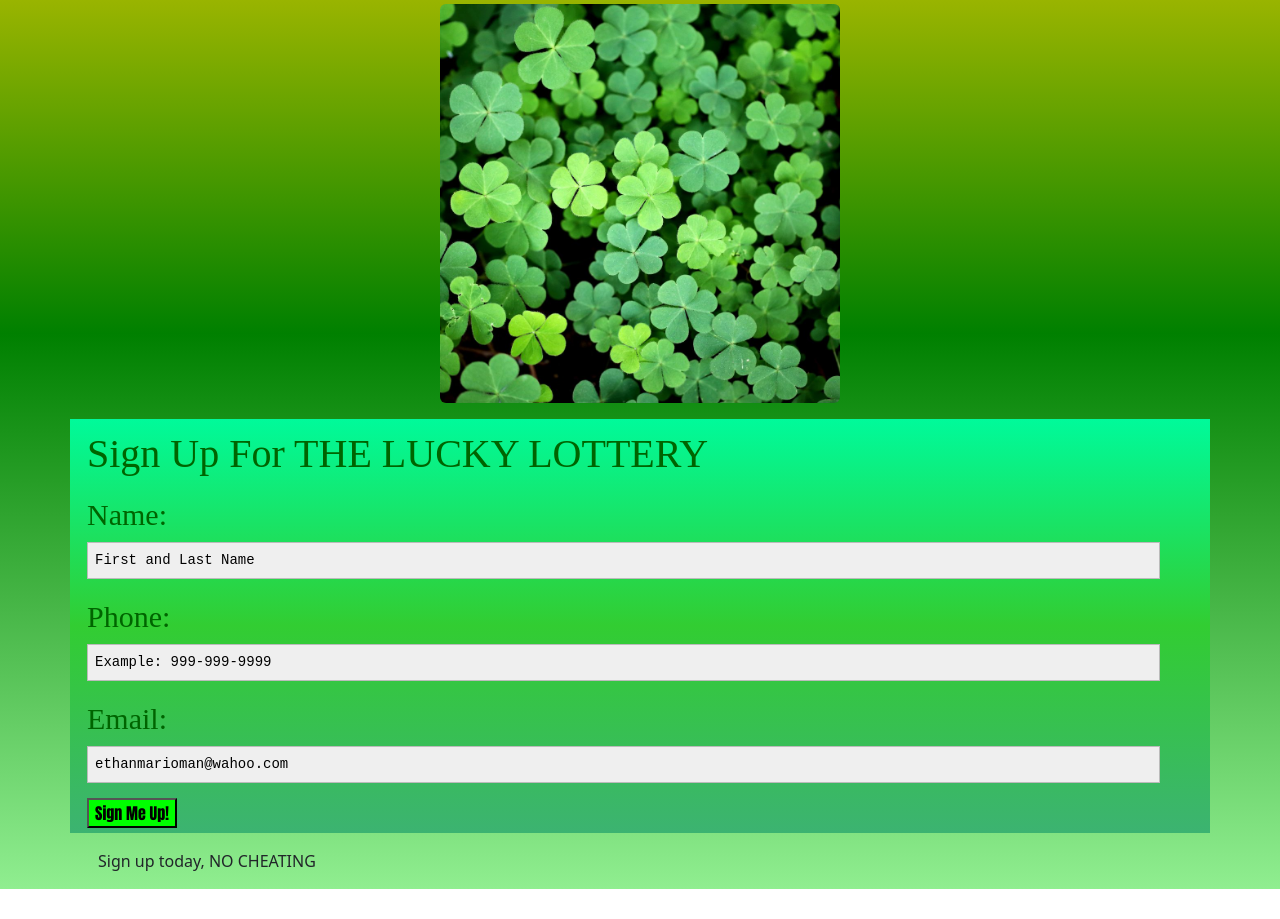
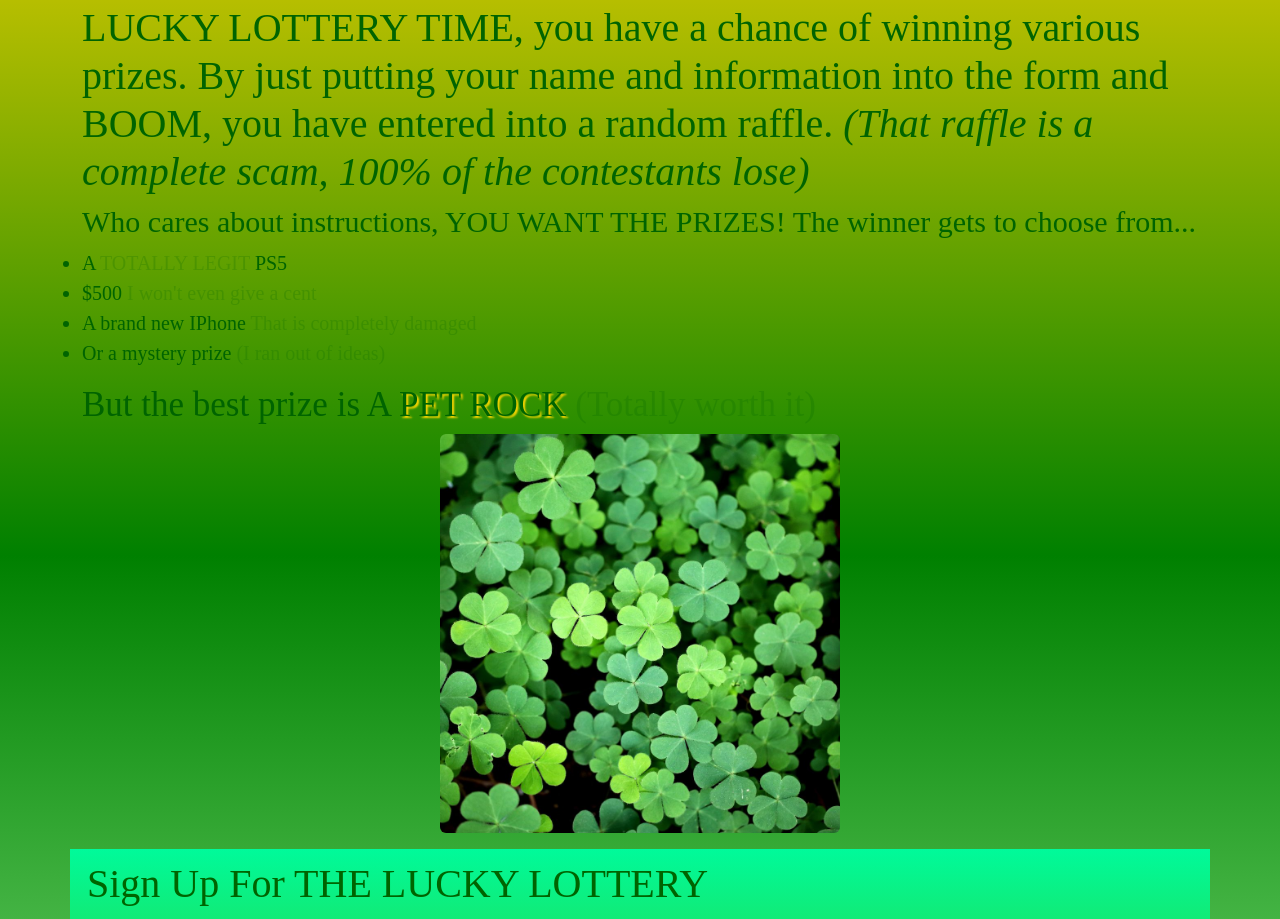
Before and after one commit to ooomega55/Weekly-Website-3-Lucky-Lottery, a plain HTML site: page index.html in a window 1280 px wide. Shown: the part 222-1141 px from the top of the page. Before the commit the page ends 1111 px from the top, so only its background shows below. Drawn offline with nearby package versions, Linux system fonts and the light colour scheme.

Commit message:
final commit

```diff
--- a/index.html
+++ b/index.html
@@ -26,6 +26,22 @@
       </div>
     </header>
 
+<div class="row instructions">
+  <h1>LUCKY LOTTERY TIME, you have a chance of winning various prizes. By just putting your name and information into the form and BOOM, you have entered into a random raffle. <i>(That raffle is a complete scam, 100% of the contestants lose)</i></h1>
+</div>
+
+<div class="row">
+  <h2 class="prizes">Who cares about instructions, YOU WANT THE PRIZES! The winner gets to choose from...</h2>
+  <ul>
+    <li>A <span class="prizeopacity">TOTALLY LEGIT</span> PS5</li>
+    <li>$500 <span class="prizeopacity">I won't even give a cent</span></li>
+    <li>A brand new IPhone <span class="prizeopacity">That is completely damaged</span></li>
+    <li>Or a mystery prize <span class="prizeopacity">(I ran out of ideas)</span></li>
+  </ul>
+
+  <h1 class="petrock">But the best prize is A <span class="petrockshadow">PET ROCK</span> <span class="prizeopacity">(Totally worth it)</span></h1>
+</div>
+
 <div class="hover15 column row">
   <div>
     <figure><img src="clover.jpg" class="d-block mx-auto img-fluid rounded text-center" width="400px"/></figure>
@@ -51,14 +67,14 @@
             <input id="webField" name="webField" type="text" class="textfield fillbox" value="ethanmarioman@wahoo.com"
               onfocus="clearWeb();" onblur="resetWeb();" />
 
-            <input class="signupbtn" id="submit" type="submit" name="submit" value="Sign Me Up!" onfocus="alertSignUp();" />
+            <input class="signupbtn" id="submit" type="submit" name="submit" value="Sign Me Up!" onfocus="alertSignUp();" onblur="resetAlert();" />
           </fieldset>
         </form>
       </div>
     </main>
   </div>
     <footer>
-      <div class="contentWrapper p-3">
+      <div class="contentWrapper p-3 nocheating">
         Sign up today, NO CHEATING
       </div>
     </footer>
--- a/style.css
+++ b/style.css
@@ -1,5 +1,33 @@
 body {
   background-image: linear-gradient(gold, green, lightgreen);
+}
+
+li {
+  font-size: 20px;
+  font-family: cochin;
+  color: darkgreen;
+}
+
+.instructions{
+  font-size: 35px;
+  font-family: cochin;
+  color: darkgreen;
+}
+
+.prizes{
+  font-size: 30px;
+  font-family: cochin;
+  color: darkgreen;
+}
+
+.petrock{
+  font-size: 35px;
+  font-family: cochin;
+  color: darkgreen;
+}
+
+.petrockshadow{
+  text-shadow: 2px 2px 2px gold;
 }
 
 .fillbox{
@@ -50,7 +78,17 @@ body {
   color: darkgreen;
 }
 
-/*Image animation fix needed*/
+.nocheating {
+  font-size: 25px;
+  font-family: cochin;
+  color: darkgreen;
+}
+
+.prizeopacity{
+  opacity: 0.2;
+}
+
+/*Image animation*/
 .hover15 figure {
   position: relative;
 }
```
Also changed, not shown: script.js (line endings or trailing spaces).
